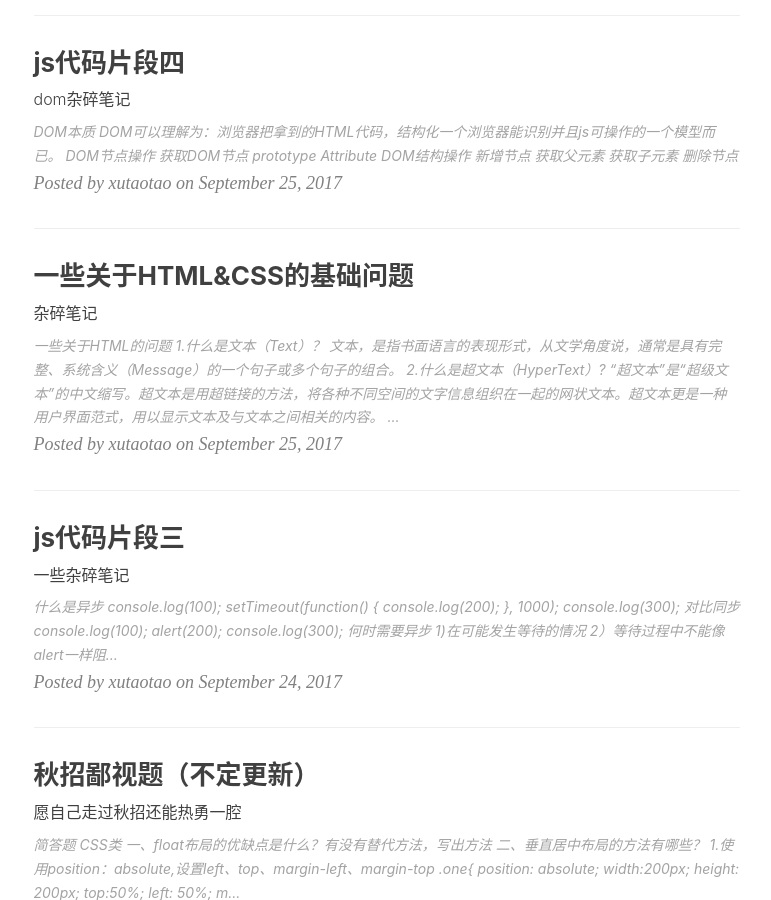
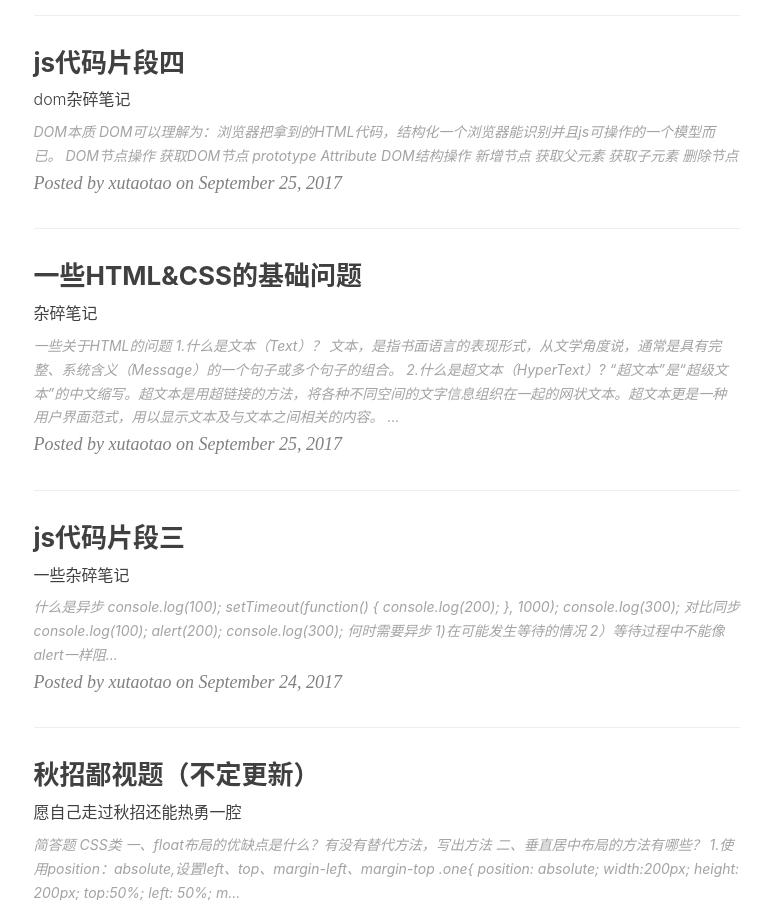
Before and after one commit to Xutaotaotao/Xutaotaotao.github.io, a Jekyll site: the page built from index.html, in a window 1280 px wide and 900 px high, scrolled down 1589 px. Shown: the whole window, without its empty margins (134-905 px from the left). Built offline with Jekyll 4.4.1, drawn with Linux system fonts in a browser that asks for light colours; the list of posts is cut into pages by our own code; comment, search, counter and statistics services are not loaded.

Commit message:
change img

```diff
--- a/_posts/2017-10-08-HTML-and-CSS-QA.md
+++ b/_posts/2017-10-08-HTML-and-CSS-QA.md
@@ -1,10 +1,10 @@
 ---
 layout: 	post
-title: 		"一些关于HTML&CSS的基础问题"
+title: 		"一些HTML&CSS的基础问题"
 subtitle:   "杂碎笔记"
 date: 		2017-09-25 17:42:33
 author: 	"xutaotao"
-header-img: "img/HTML5.jpg"
+header-img: "img/HTML5.png"
 tags:
   - HTML
 ---
```
Also changed, not shown: other parts of _posts/2017-10-08-HTML-and-CSS-QA.md (+0 -2 lines).
